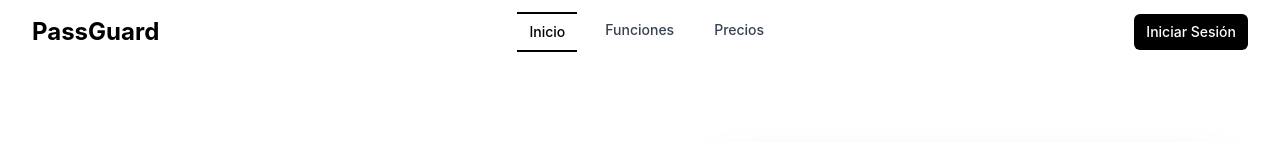
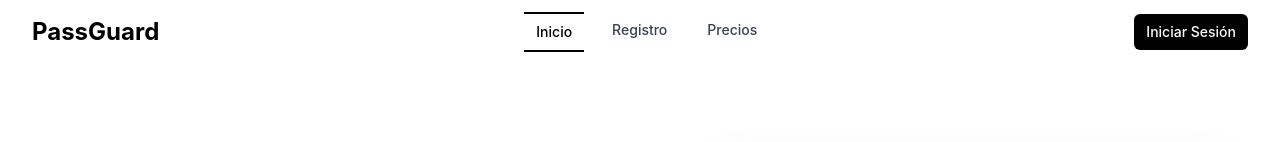
Before and after one commit to ManuelGL10/passwordweb, a React (Create React App) app: page / in a window 1280 px wide. Shown: the top 142 px of the page. Built offline with nearby package versions, Linux system fonts and the light colour scheme.

Commit message:
Update NavBarHome.js

```diff
--- a/src/components/NavBarHome.js
+++ b/src/components/NavBarHome.js
@@ -37,7 +37,7 @@ const NavBarHome = () => {
                 '/features'
               )} hover:text-gray-700 px-3 py-2 text-sm font-medium block `}
             >
-              Funciones
+              Registro
             </Link>
             <Link
               to="/Register"
```
